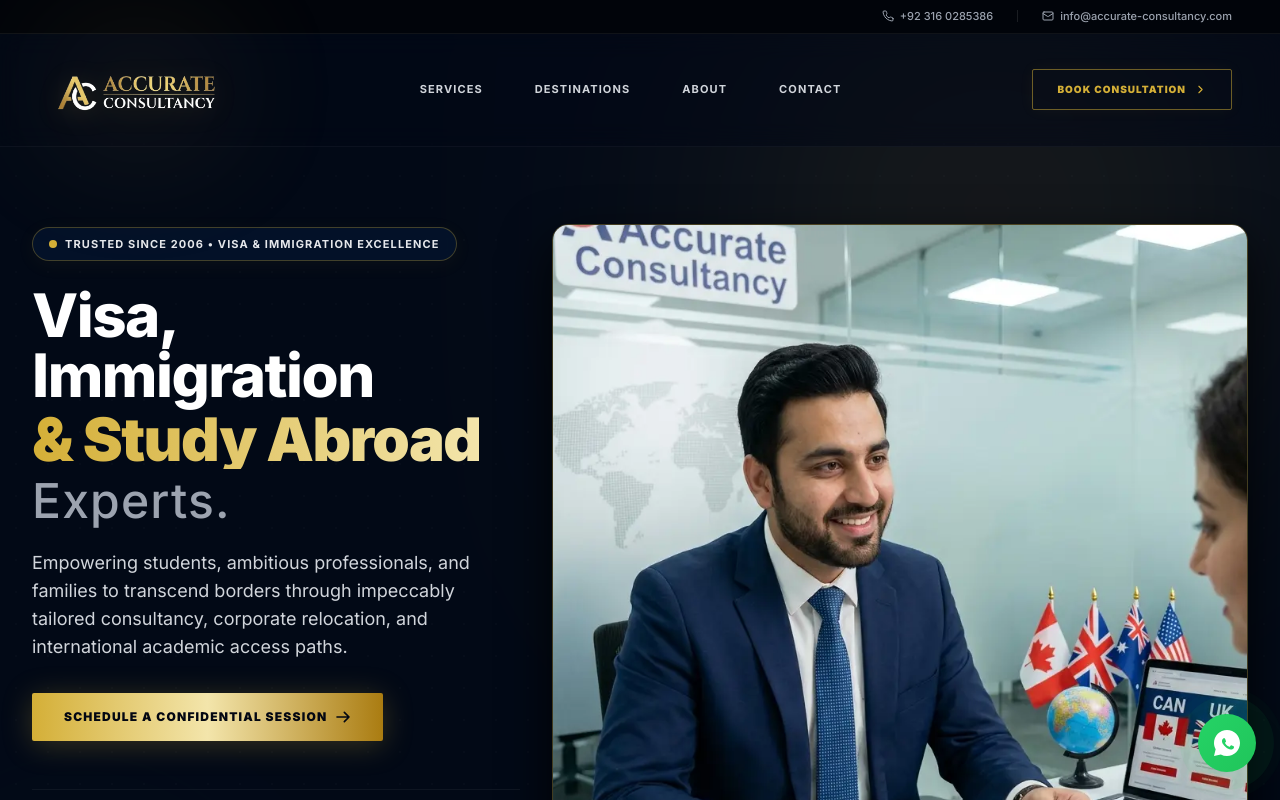
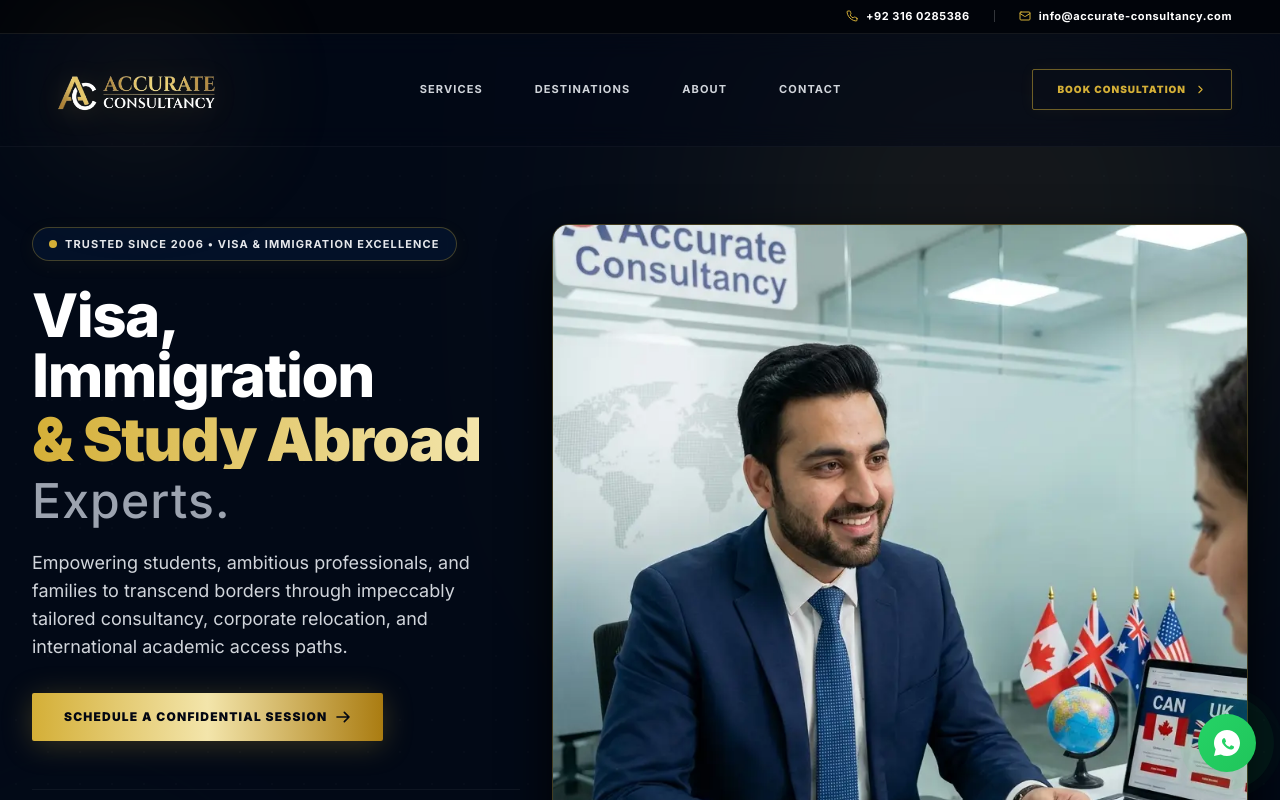
Before and after one commit to imran1001/Accurate-ConsultancyV3, a React (Vite) app: page / in a window 1280 px wide. Shown: the top 800 px of the page. Built offline with nearby package versions, Linux system fonts and the light colour scheme.

Commit message:
Update Navbar.jsx

```diff
--- a/src/components/Navbar.jsx
+++ b/src/components/Navbar.jsx
@@ -50,21 +50,27 @@ export default function Navbar() {
       style={{ position: 'fixed', top: 0, left: 0, right: 0, zIndex: 9999 }}
       className="transition-all duration-500"
     >
-      {/* ===== SLIM UTILITY STRIP ===== */}
+      {/* ===== HIGH-CONTRAST SLIM UTILITY STRIP ===== */}
       <div
-        className={`hidden sm:block border-b border-white/[0.06] transition-all duration-500 overflow-hidden ${
+        className={`hidden sm:block border-b border-white/[0.08] transition-all duration-500 overflow-hidden ${
           scrolled ? 'max-h-0 opacity-0' : 'max-h-10 opacity-100'
         }`}
         style={{ background: '#01040a' }}
       >
-        <div className="max-w-[1720px] mx-auto px-4 sm:px-8 lg:px-12 flex items-center justify-end gap-6 py-2 text-[11px] font-medium text-gray-400">
-          <a href="tel:+923160285386" className="flex items-center gap-1.5 hover:text-[#D4AF37] transition-colors">
-            <Phone size={12} />
+        <div className="max-w-[1720px] mx-auto px-4 sm:px-8 lg:px-12 flex items-center justify-end gap-6 py-2 text-[11px] font-bold text-white tracking-wider">
+          <a
+            href="tel:+923160285386"
+            className="flex items-center gap-2 text-white hover:text-[#D4AF37] transition-colors group/utility"
+          >
+            <Phone size={12} className="text-[#D4AF37] group-hover/utility:text-white transition-colors" />
             +92 316 0285386
           </a>
-          <span className="w-px h-3 bg-white/10" />
-          <a href="mailto:info@accurate-consultancy.com" className="flex items-center gap-1.5 hover:text-[#D4AF37] transition-colors">
-            <Mail size={12} />
+          <span className="w-px h-3 bg-white/20" />
+          <a
+            href="mailto:info@accurate-consultancy.com"
+            className="flex items-center gap-2 text-white hover:text-[#D4AF37] transition-colors group/utility"
+          >
+            <Mail size={12} className="text-[#D4AF37] group-hover/utility:text-white transition-colors" />
             info@accurate-consultancy.com
           </a>
         </div>
@@ -191,7 +197,6 @@ export default function Navbar() {
             })}
 
             <div className="pt-6 mt-5 border-t border-white/[0.08] space-y-5 bg-[#020916]">
-              {/* Mobile keeps the solid gold button since there's no visual competition inside the menu */}
               <button
                 onClick={() => scrollTo('consultation')}
                 className="w-full py-4 bg-gradient-to-r from-[#D4AF37] via-[#F3E5AB] to-[#AA7C11] text-gray-950 font-black text-xs uppercase tracking-widest rounded-sm text-center shadow-lg active:scale-[0.98] transition-transform"
@@ -199,13 +204,22 @@ export default function Navbar() {
                 Book Consultation
               </button>
 
-              <div className="flex flex-col sm:flex-row items-center justify-between gap-3 pt-2 text-xs font-medium tracking-wider text-gray-300 text-center sm:text-left">
-                <a href="tel:+923160285386" className="active:text-[#D4AF37] py-1 flex items-center gap-1.5 justify-center sm:justify-start">
-                  <Phone size={13} /> +92 316 0285386
+              {/* HIGH-VISIBILITY MOBILE DETAILS */}
+              <div className="flex flex-col sm:flex-row items-center justify-between gap-4 pt-2 text-xs font-bold tracking-wider text-white text-center sm:text-left">
+                <a
+                  href="tel:+923160285386"
+                  className="hover:text-[#D4AF37] active:text-[#D4AF37] py-1 flex items-center gap-2 justify-center sm:justify-start group/mob"
+                >
+                  <Phone size={13} className="text-[#D4AF37] group-hover/mob:text-white transition-colors" />
+                  +92 316 0285386
                 </a>
-                <div className="hidden sm:block w-1 h-1 rounded-full bg-gray-600" />
-                <a href="mailto:info@accurate-consultancy.com" className="active:text-[#D4AF37] py-1 flex items-center gap-1.5 justify-center sm:justify-start">
-                  <Mail size={13} /> info@accurate-consultancy.com
+                <div className="hidden sm:block w-1 h-1 rounded-full bg-[#D4AF37]" />
+                <a
+                  href="mailto:info@accurate-consultancy.com"
+                  className="hover:text-[#D4AF37] active:text-[#D4AF37] py-1 flex items-center gap-2 justify-center sm:justify-start group/mob"
+                >
+                  <Mail size={13} className="text-[#D4AF37] group-hover/mob:text-white transition-colors" />
+                  info@accurate-consultancy.com
                 </a>
               </div>
             </div>
```
